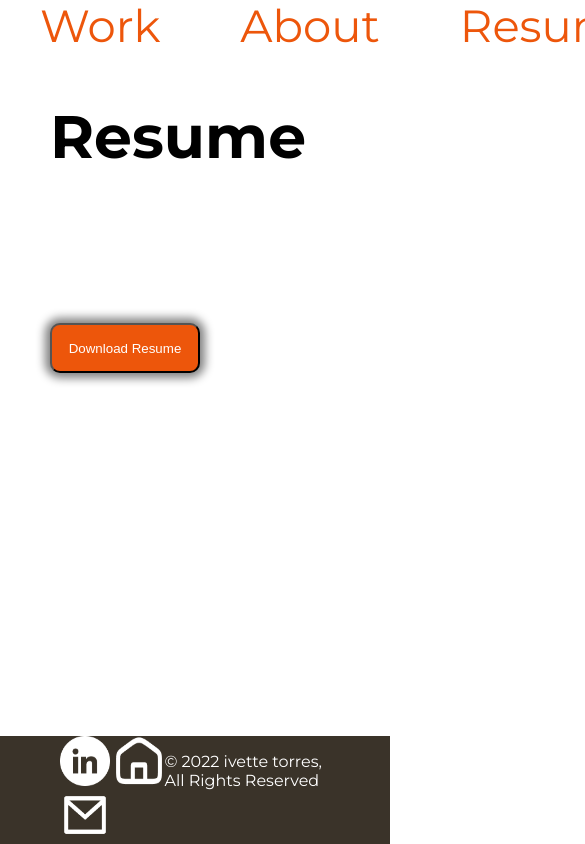
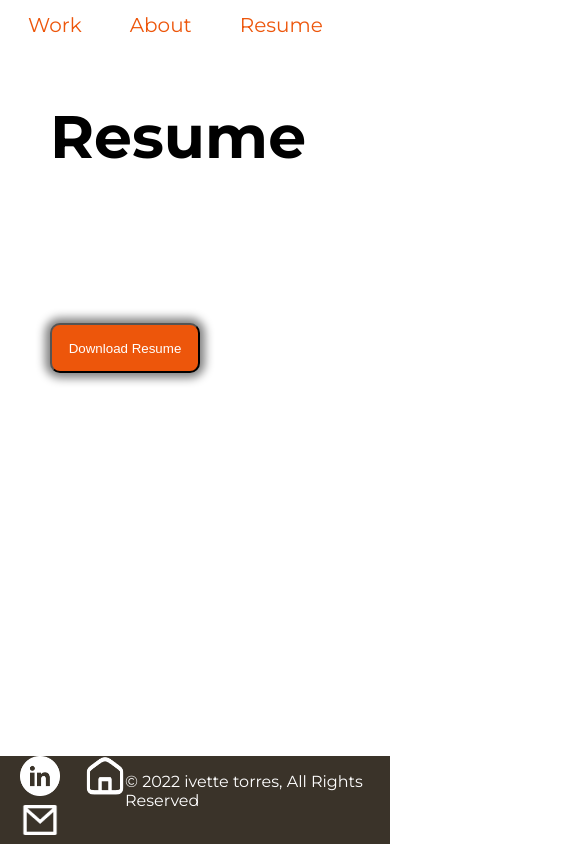
Before and after one commit to ivette-torres/UX_UI_HW_18, a plain HTML site: page resume.html in a window 390 px wide. Shown: the top 844 px of the page, 585 px wide, since content can reach past the window. Drawn offline with Linux system fonts and the light colour scheme.

Commit message:
added media query to resume page

```diff
--- a/css/resume.css
+++ b/css/resume.css
@@ -99,3 +99,29 @@
   body {
     margin: 0;
   }
+
+  @media only screen and (max-width:600px) {
+
+
+    /*navbar*/
+    .center a {
+      padding: 20px;
+      font-size: 20px;
+    }
+
+    /*footer*/
+
+
+    .footer img{
+      height: 40px;
+      width: 40px;
+    }
+
+
+    .footer {
+      padding: 0px 20px;
+
+    }
+
+
+  }
```
